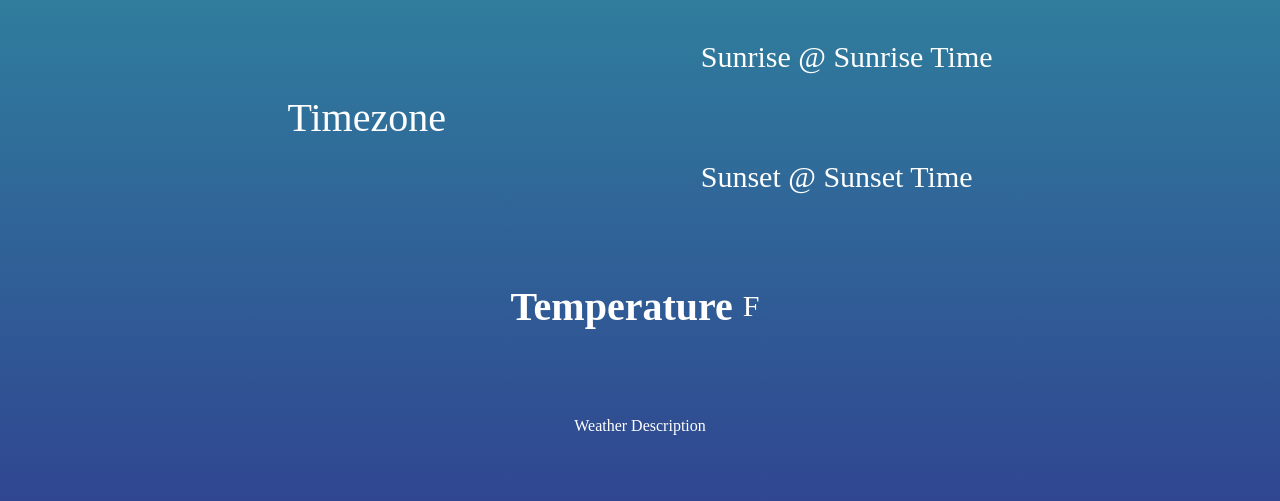
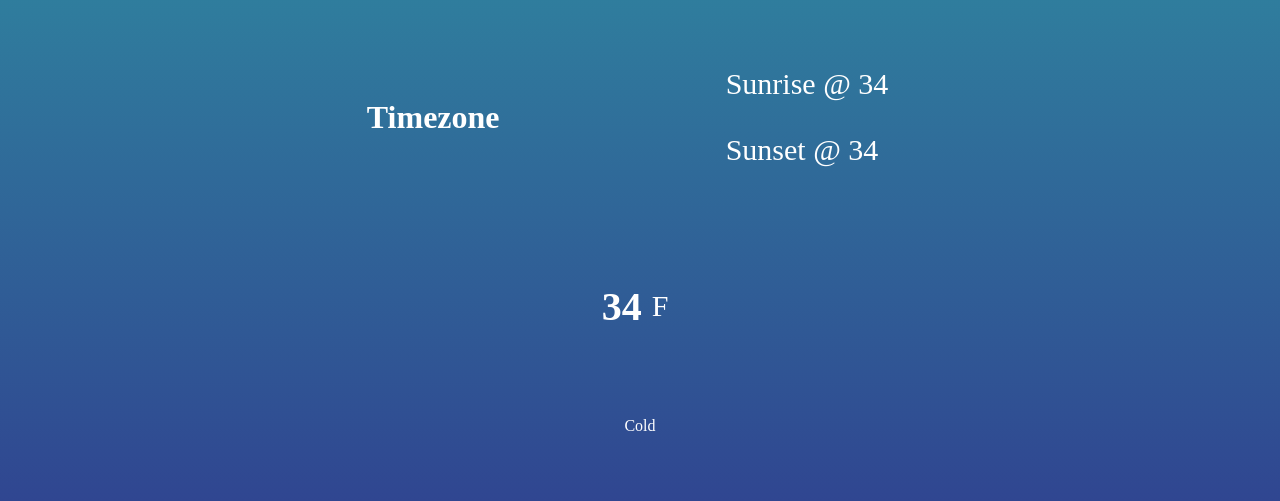
Before and after one commit to DavidTaapy/David-Learns-JavaScript, a plain HTML site: page Weather App/index.html in a window 1280 px wide. Shown: the part 227-728 px from the top of the page. Drawn offline with Linux system fonts and the light colour scheme.

Commit message:
Revert "Reducing the use of absolute values"
This reverts commit 7dd168f15bb2b47553fda3a276b0d13c77a0e4ca.

```diff
--- a/Weather App/index.html
+++ b/Weather App/index.html
@@ -11,24 +11,24 @@
 <body>
     <img class="icon" width="128" height="128">
     <div class="location">
-        <div class="location-timezone">Timezone</div>
+        <h1 class="location-timezone">Timezone</h1>
         <div class="sunrise-sunset">
             <div class="sunrise">
                 <span>Sunrise @ </span>
-                <span class="sunrise-time">Sunrise Time</span>
+                <span class="sunrise-time">34</span>
             </div>
             <div class="sunset">
                 <span>Sunset @ </span>
-                <span class="sunset-time">Sunset Time</span>
+                <span class="sunset-time">34</span>
             </div>
         </div>
     </div>
     <div class="temperature">
         <div class="degree-section">
-            <h2 class="temperature-degree">Temperature</h2>
+            <h2 class="temperature-degree">34</h2>
             <span>F</span>
         </div>
-        <div class="temperature-description">Weather Description</div>
+        <div class="temperature-description">Cold</div>
     </div>
 </body>
 </html>
--- a/Weather App/styles.css
+++ b/Weather App/styles.css
@@ -15,10 +15,6 @@ body {
   color: white;
 }
 
-.degree-section h2 {
-  font-size: 40px;
-}
-
 .location,
 .temperature {
   height: 30vh;
@@ -26,14 +22,6 @@ body {
   display: flex;
   justify-content: space-around;
   align-items: center;
-}
-
-.location {
-  justify-content: space-around;
-}
-
-.location-timezone {
-  font-size: 40px;
 }
 
 .temperature {
@@ -51,10 +39,27 @@ body {
   font-size: 30px;
 }
 
+.degree-section h2 {
+  font-size: 40px;
+}
+
 .sunrise-sunset {
-  height: 100%;
+  height: 100px;
   font-size: 30px;
-  display: flex;
-  flex-direction: column;
-  justify-content: space-around;
+  position: relative;
 }
+
+.sunrise,
+.sunset {
+  width: 250px;
+  position: absolute;
+  transform: translateX(-75%);
+}
+
+.sunrise {
+  top: 0;
+}
+
+.sunset {
+  bottom: 0;
+}
```
Also changed, not shown: 1 other file.
